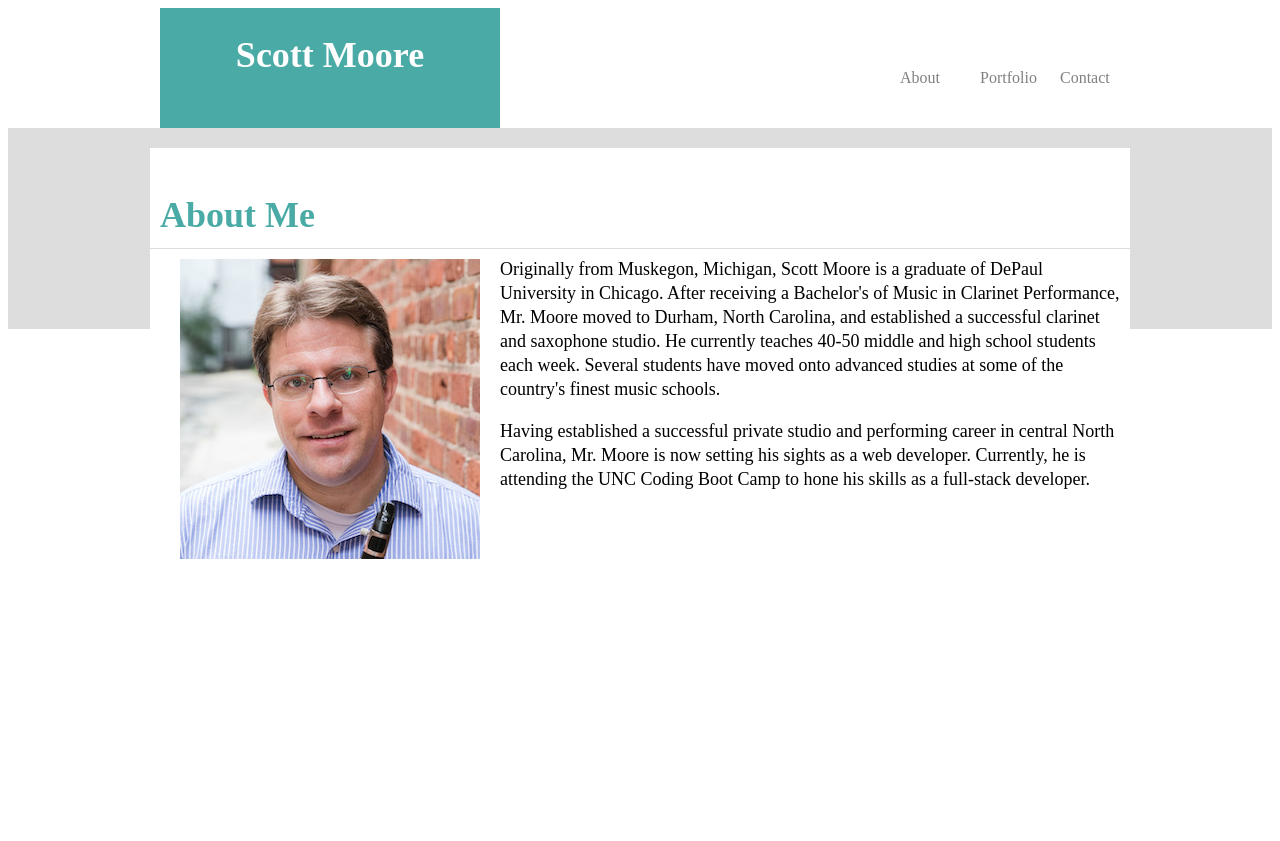
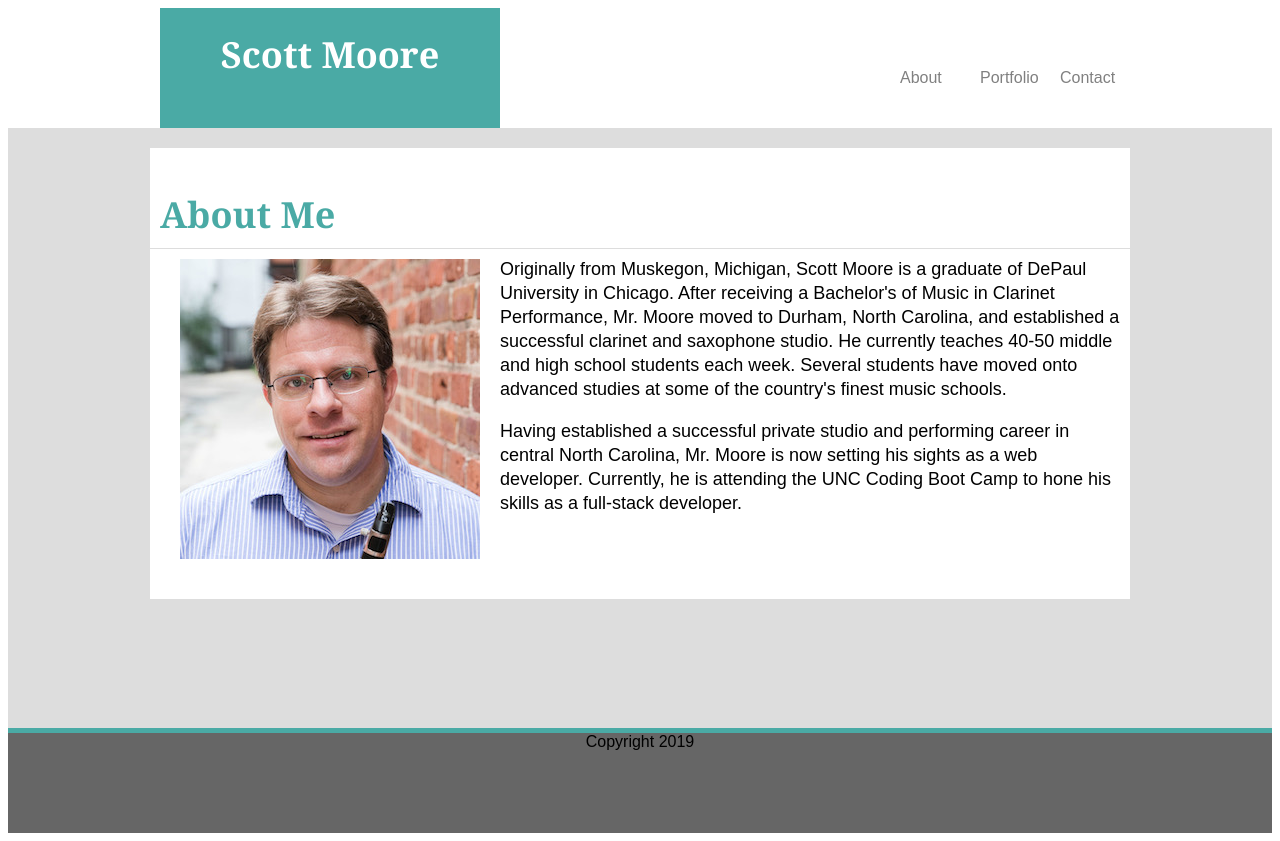
Before and after one commit to woodwindscott/Basic-Portfolio, a plain HTML site: page index.html in a window 1280 px wide. Before the commit the page ends 800 px from the top, so only its background shows below. Drawn offline with Linux system fonts and the light colour scheme.

Commit message:
Further updates to CSS styling through Footer

```diff
--- a/assets/css/style.css
+++ b/assets/css/style.css
@@ -1,3 +1,6 @@
+body {
+    font-family: 'Arial', 'Helvetica Neue', Helvetica, sans-serif;
+}
 header {
     width: 960px;
     margin: 0 auto;
@@ -10,6 +13,7 @@ h1 {
     font-size: 36px;
     line-height: 54px;
     color: #4aaaa5;
+    font-family: 'Georgia', Times, Times New Roman, serif;
 }
 nav {
     width: 960px;
@@ -21,6 +25,7 @@ article {
     width: auto;
     background: #dddddd;
     clear: both;
+    height: 600px;
 }
 img {
     float: left;
@@ -30,6 +35,15 @@ p {
     font-size: 18px;
     line-height: 24px;
 }
+footer {
+    width: auto;
+    background: #666666;
+    clear: both;
+    height: 100px;
+    border-top: 5px solid #4aaaa5;
+    text-align: center;
+}
+
 .name {
     width: 300px;
     height: 80px;
@@ -41,6 +55,7 @@ p {
     font-weight: bold;
     padding: 20px;
     float: left;
+    font-family: 'Georgia', Times, Times New Roman, serif;
 }
 .link1{
     height: 80px;
@@ -72,7 +87,7 @@ p {
 }
 .maincontent {
     width: 960px;
-    height: 80px;
+    height: 350px;
     margin: auto;
     background: white;
     padding: 10px;
--- a/index.html
+++ b/index.html
@@ -29,6 +29,9 @@
             </div>
         </article>
 
+        <footer>
+            Copyright 2019
+        </footer>
     </body>
 
 
```
